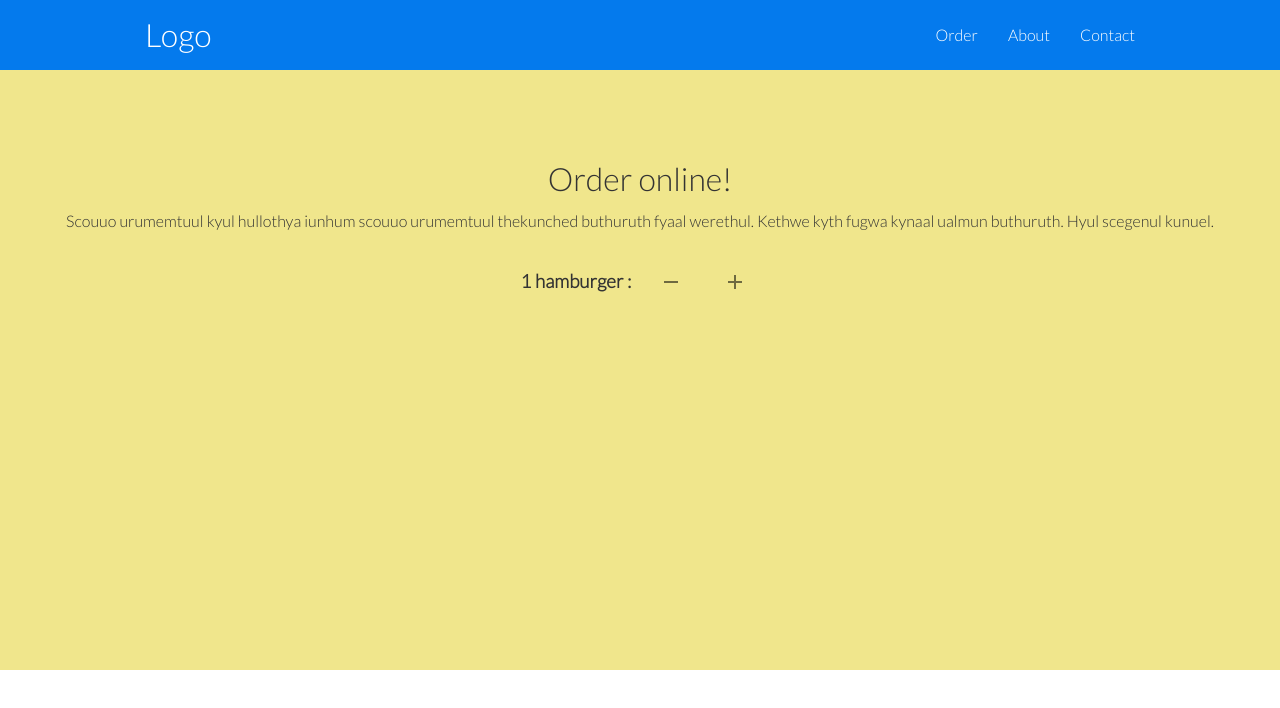
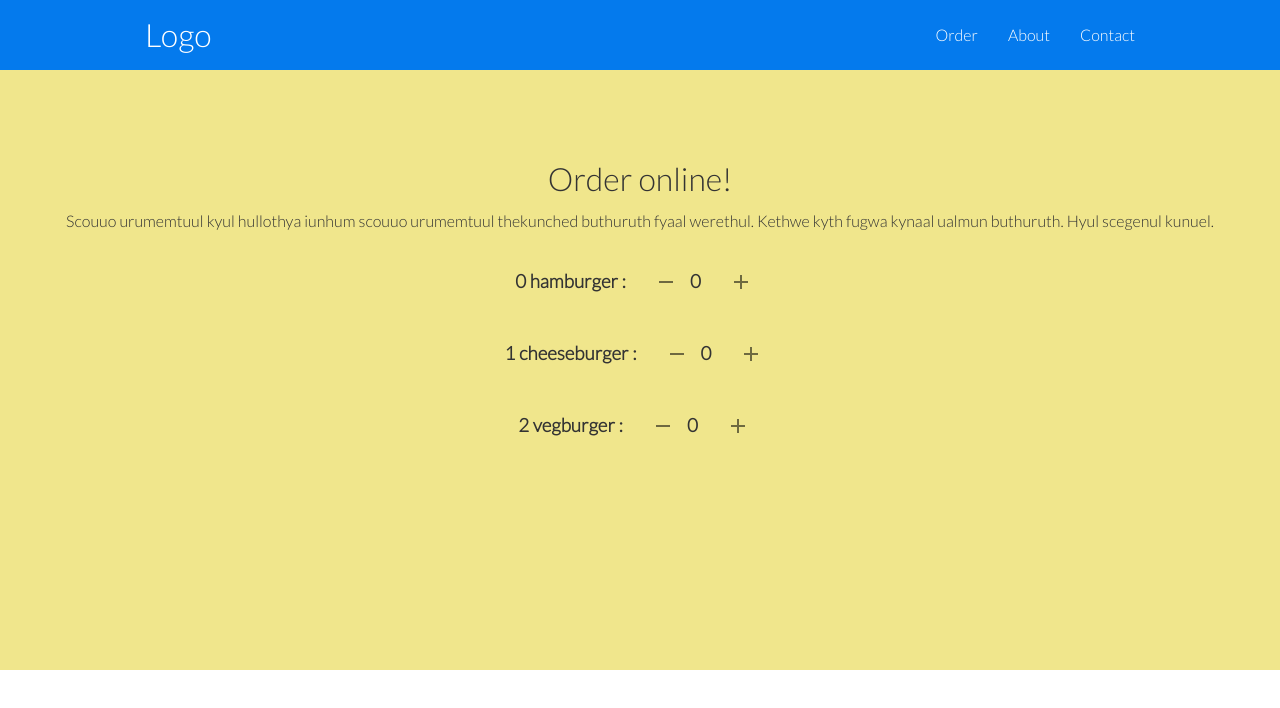
Before and after one commit to Stofi09/Carpathian, a React (Create React App) app: page /order in a window 1280 px wide. Shown: the top 708 px of the page. Built offline with nearby package versions, Linux system fonts and the light colour scheme.

Commit message:
Add and remove added to change the food.amount.

```diff
--- a/src/App.css
+++ b/src/App.css
@@ -214,7 +214,7 @@ span {
 /*FoodComponent*/
 .form .grid{
   display: grid;
-  grid-template-columns: auto auto auto;
+  grid-template-columns: auto auto auto auto;
 }
 
 
--- a/src/Components/FoodComponent.js
+++ b/src/Components/FoodComponent.js
@@ -3,22 +3,24 @@ import IconButton from '@material-ui/core/IconButton';
 import AddButton from '@material-ui/icons/Add';
 import RemoveButton from '@material-ui/icons/Remove';
 
-export const FoodComponent = ({Name, Description}) => {
+export const FoodComponent = ({Food, addFood, removeFood}) => {
+
     const removeOnClick = () => {
-        console.log("asd");
+        removeFood(Food.id);
     }
 
     const AddOnClick = () => {
-        console.log("asd");
+        addFood(Food.id);
     }
 
     return (
         <div className="form m-2">
             <div className="grid">
-                <h3>{Name} {Description} : </h3>
+                <h3>{Food.id} {Food.main} : </h3>
                 <IconButton onClick={removeOnClick} aria-label="delete">
                     <RemoveButton />
                 </IconButton>
+                <h3>{Food.amount}</h3>
                 <IconButton onClick={AddOnClick} aria-label="delete">
                     <AddButton />
                 </IconButton>
--- a/src/Components/Order.js
+++ b/src/Components/Order.js
@@ -3,27 +3,51 @@ import { FoodComponent } from './FoodComponent';
 
 export const Order = () => {
 
-    const [food, setFood] = useState({
-        menu1:
-        [
+    const [foods, setFoods] = useState([
+        {
+            id:0,
+            main:"hamburger",
+            amount:0
+        },
         {
             id:1,
-                main:"hamburger"
+            main:"cheeseburger",
+            amount:0
         },
         {
             id:2,
-                main:"cheeseburger"
+            main:"vegburger",
+            amount:0
         }
-        ],
-    })
+    ])
+
+
+    const addFood = (id) =>{
+        const updateFoods = [...foods];
+        updateFoods[id].amount++;
+        setFoods(updateFoods)
+    }
+
+    const removeFood = (id) => {
+        const updateFoods = [...foods];
+        if (updateFoods[id].amount > 0){
+            updateFoods[id].amount--;
+        }
+        setFoods(updateFoods)
+    }
     return (
         <div className="order">
            <div className="flex p-2">
                <div className="text">
                     <h1>Order online!</h1>
                     <h4>Scouuo urumemtuul kyul hullothya iunhum scouuo urumemtuul thekunched buthuruth fyaal werethul. Kethwe kyth fugwa kynaal ualmun buthuruth. Hyul scegenul kunuel.</h4>
-                    <FoodComponent Name = {food.menu1[0].id}
-                    Description={food.menu1[0].main}/>
+                    { foods.map((food)=>
+                        <FoodComponent
+                        Food = {food}
+                        addFood = {addFood}
+                        removeFood = {removeFood}
+                        />
+                    )}
                 </div>
            </div>
         </div>
```
Lines whose indentation alone changed are shown as unchanged.
